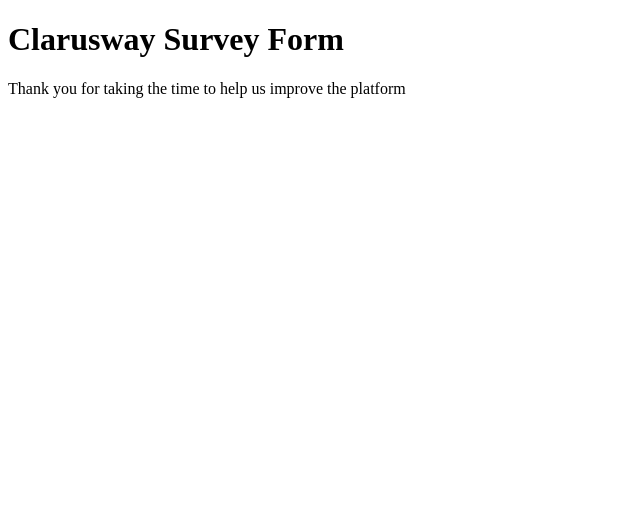
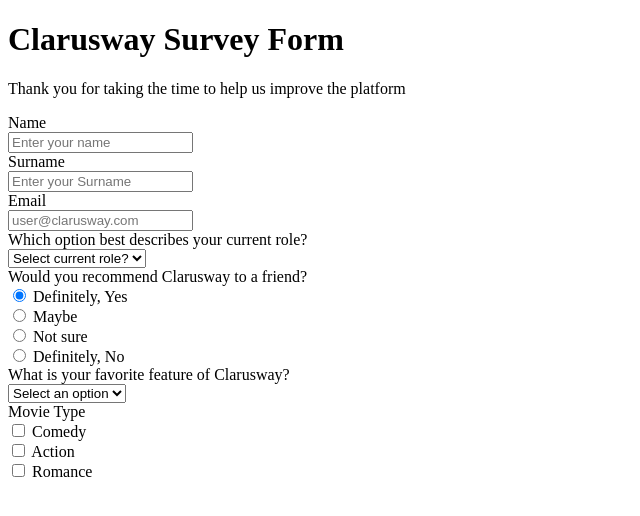
Before and after one commit to barbaros163/05.08.2022_Teamproject, a plain HTML site: page form/index.html in a window 1280 px wide. Shown: the whole page, without its empty margins (0-640 px from the left). Drawn offline with Linux system fonts and the light colour scheme.

Commit message:
form changed

```diff
--- a/form/index.html
+++ b/form/index.html
@@ -8,8 +8,81 @@
     <title>Form</title>
 </head>
 <body>
-    <h1>Clarusway Survey Form</h1>
-    <p>Thank you for taking the time to help us improve the platform</p>
+    <div id="container">
+        <header id="header">
+        <h1 id="title">Clarusway Survey Form</h1>
+        <p id="paragraph">Thank you for taking the time to help us improve the platform</p>
+    </header>
+
+    <section id="survey-form-container">
+        <form action="result.html" method="get">
+            <div class="input-box">
+                <label for="name">Name</label>
+                <br />
+                <input type="text" name="adı" id="name" placeholder="Enter your name" />
+            </div>
+
+            <div class="input-box">
+                <label for="surname">Surname</label>
+                <br />
+                <input type="text" id="surname" name="Surname" placeholder="Enter your Surname" />
+            </div>
+
+            <div class="input-box">
+                <label for="email">Email</label>
+                <br />
+                <input type="email" name="email" id="email" placeholder="user@clarusway.com" />
+            </div>
+
+            <div class="input-box">
+                <label for="option">Which option best describes your current role?</label>
+                <br />
+                <select name="option" id="dropdown">
+                    <option value="roles">Select current role?</option>
+                </select>
+            </div>
+
+            <div class="input-box" id="radio">
+                <label for="">Would you recommend Clarusway to a friend?</label>
+                <br />
+                <input type="radio" name="recommend" id="first-radio" value="Yes" checked/>
+                <label for="first-radio" >Definitely, Yes</label>
+                <br />
+                <input type="radio" name="recommend" id="second-radio" value="Maybe"  />
+                <label for="second-radio">Maybe</label>
+                <br />
+                <input type="radio" name="recommend" id="third-radio" value="Not sure" />
+                <label for="third-radio">Not sure</label>
+                <br />
+                <input type="radio" name="recommend" id="fourth-radio" value="No" />
+                <label for="third-radio">Definitely, No</label>
+            </div>
+
+            <div class="input-box">
+                <label for="option2">What is your favorite feature of Clarusway?</label>
+                <br />
+                <select name="option" id="dropdown">
+                    <option value="roles2">Select an option</option>
+                </select>
+            </div>
+
+            <div class="input-box" id="checkbox">
+                <label for="">Movie Type</label>
+                <br />
+                <input type="checkbox" name="movie" id="first-check" value="Comedy" />
+                <label for="first-check">Comedy</label>
+                <br />
+                <input type="checkbox" name="movie" id="second-check" value="Action" />
+                <label for="second-check">Action</label>
+                <br />
+                <input type="checkbox" name="movie" id="third-check" value="Romance" />
+                <label for="third-check">Romance</label>
+            </div>
+
+
+
+
+    </div>
 
 
 </body>
```
